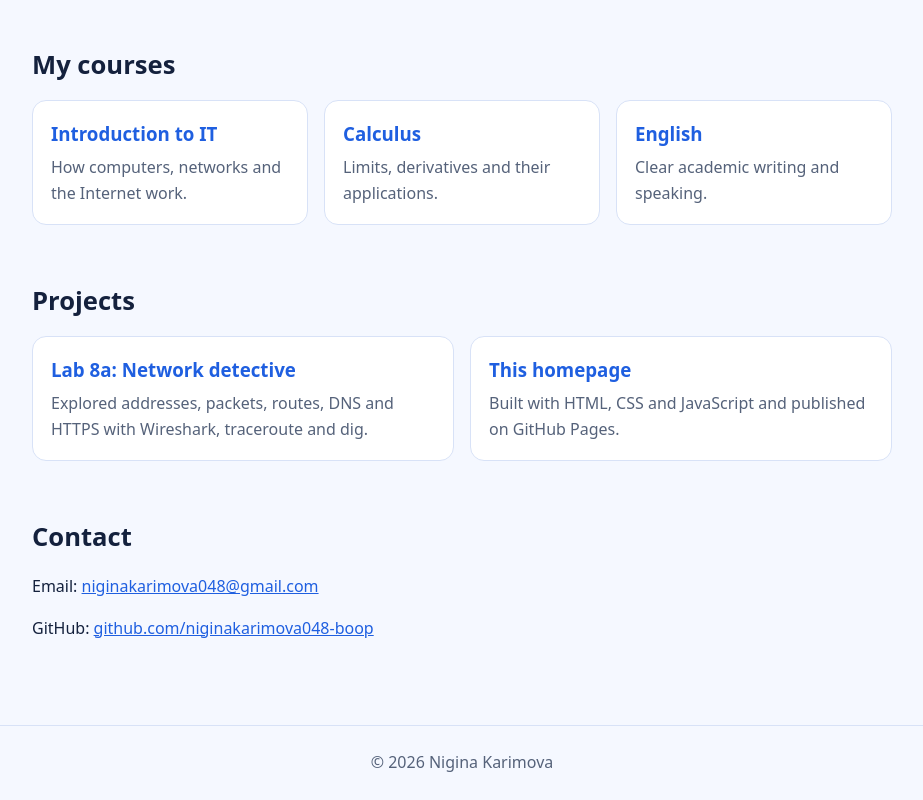
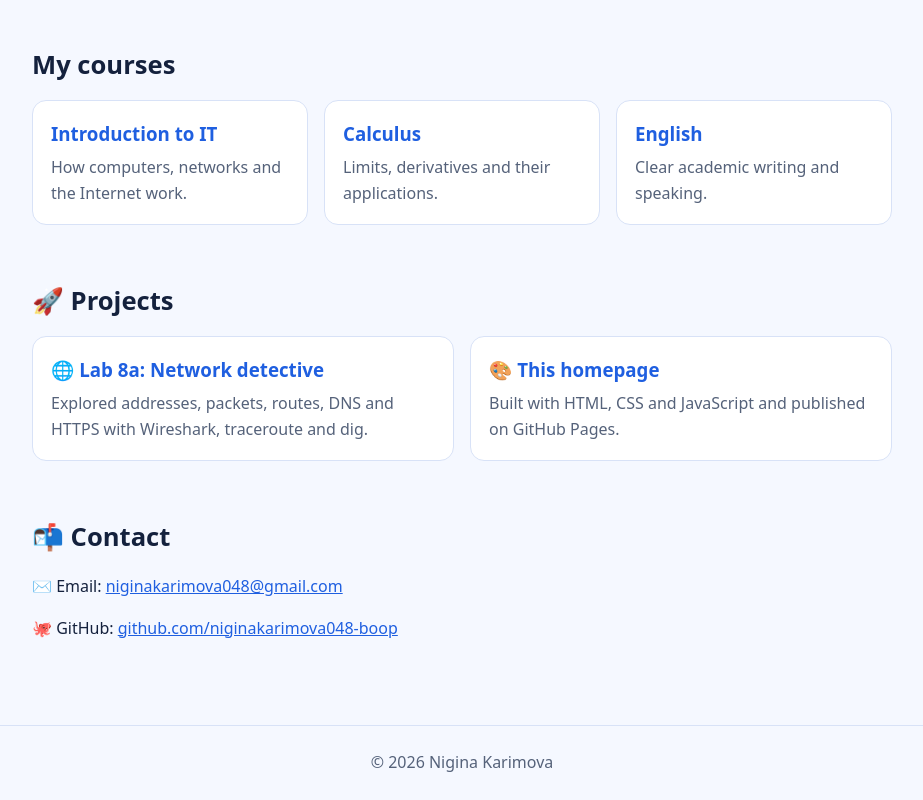
Before and after one commit to niginakarimova048-boop/niginakarimova048-boop.github.io, a plain HTML site: page index.html in a window 1280 px wide. Shown: the part 583-1383 px from the top of the page, without its empty margins (178-1101 px from the left). Drawn offline with Linux system fonts and the light colour scheme.

Commit message:
Add files via upload

```diff
--- a/index.html
+++ b/index.html
@@ -41,17 +41,17 @@
     </section>
 
     <section id="projects" class="card-section">
-      <h2>Projects</h2>
+      <h2>🚀 Projects</h2>
       <div class="grid">
-        <article class="card"><h3>Lab 8a: Network detective</h3><p>Explored addresses, packets, routes, DNS and HTTPS with Wireshark, traceroute and dig.</p></article>
-        <article class="card"><h3>This homepage</h3><p>Built with HTML, CSS and JavaScript and published on GitHub Pages.</p></article>
+        <article class="card"><h3>🌐 Lab 8a: Network detective</h3><p>Explored addresses, packets, routes, DNS and HTTPS with Wireshark, traceroute and dig.</p></article>
+        <article class="card"><h3>🎨 This homepage</h3><p>Built with HTML, CSS and JavaScript and published on GitHub Pages.</p></article>
       </div>
     </section>
 
     <section id="contact" class="card-section">
-      <h2>Contact</h2>
-      <p>Email: <a href="mailto:niginakarimova048@gmail.com">niginakarimova048@gmail.com</a></p>
-      <p>GitHub: <a href="https://github.com/niginakarimova048-boop">github.com/niginakarimova048-boop</a></p>
+      <h2>📬 Contact</h2>
+      <p>✉️ Email: <a href="mailto:niginakarimova048@gmail.com">niginakarimova048@gmail.com</a></p>
+      <p>🐙 GitHub: <a href="https://github.com/niginakarimova048-boop">github.com/niginakarimova048-boop</a></p>
     </section>
   </main>
 
```
